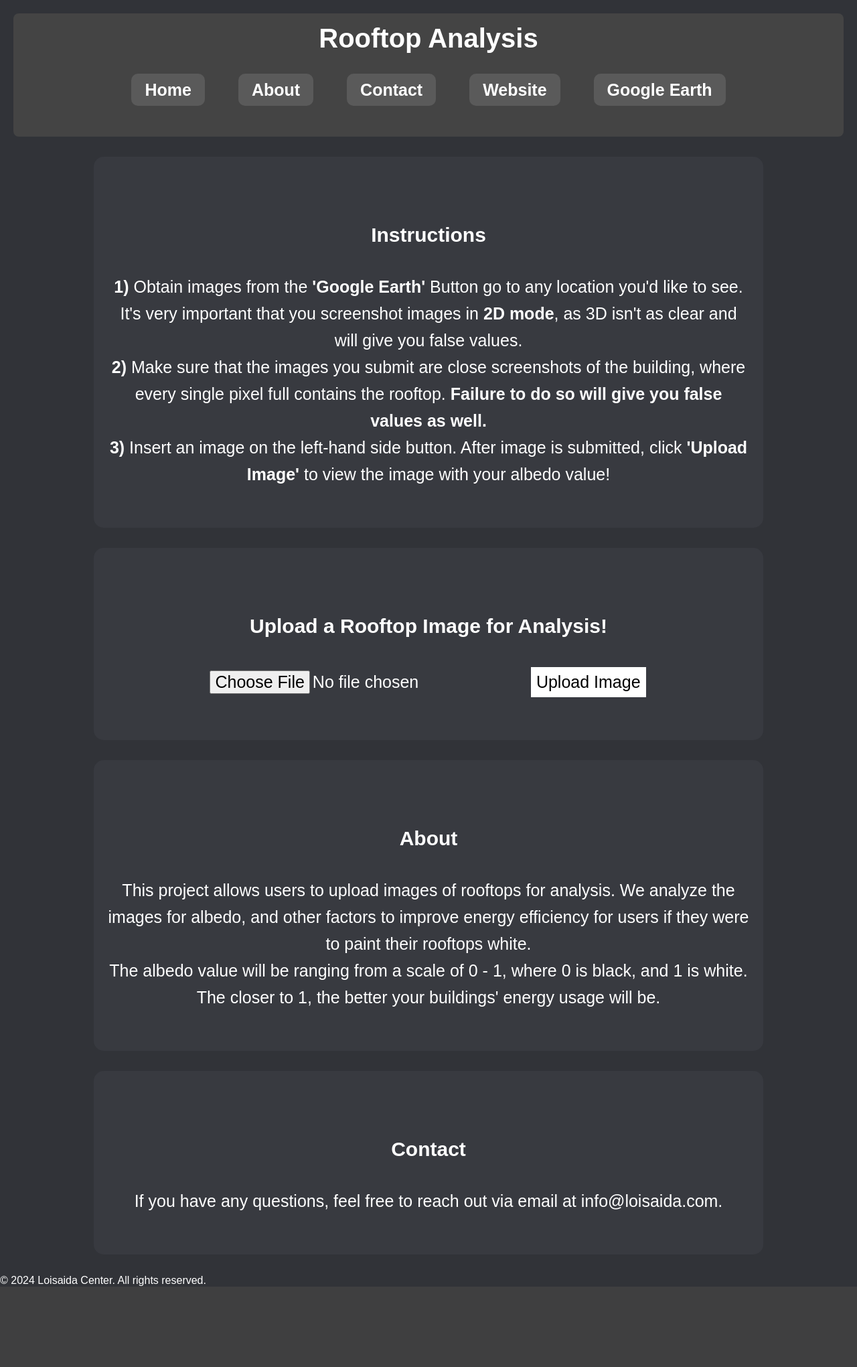
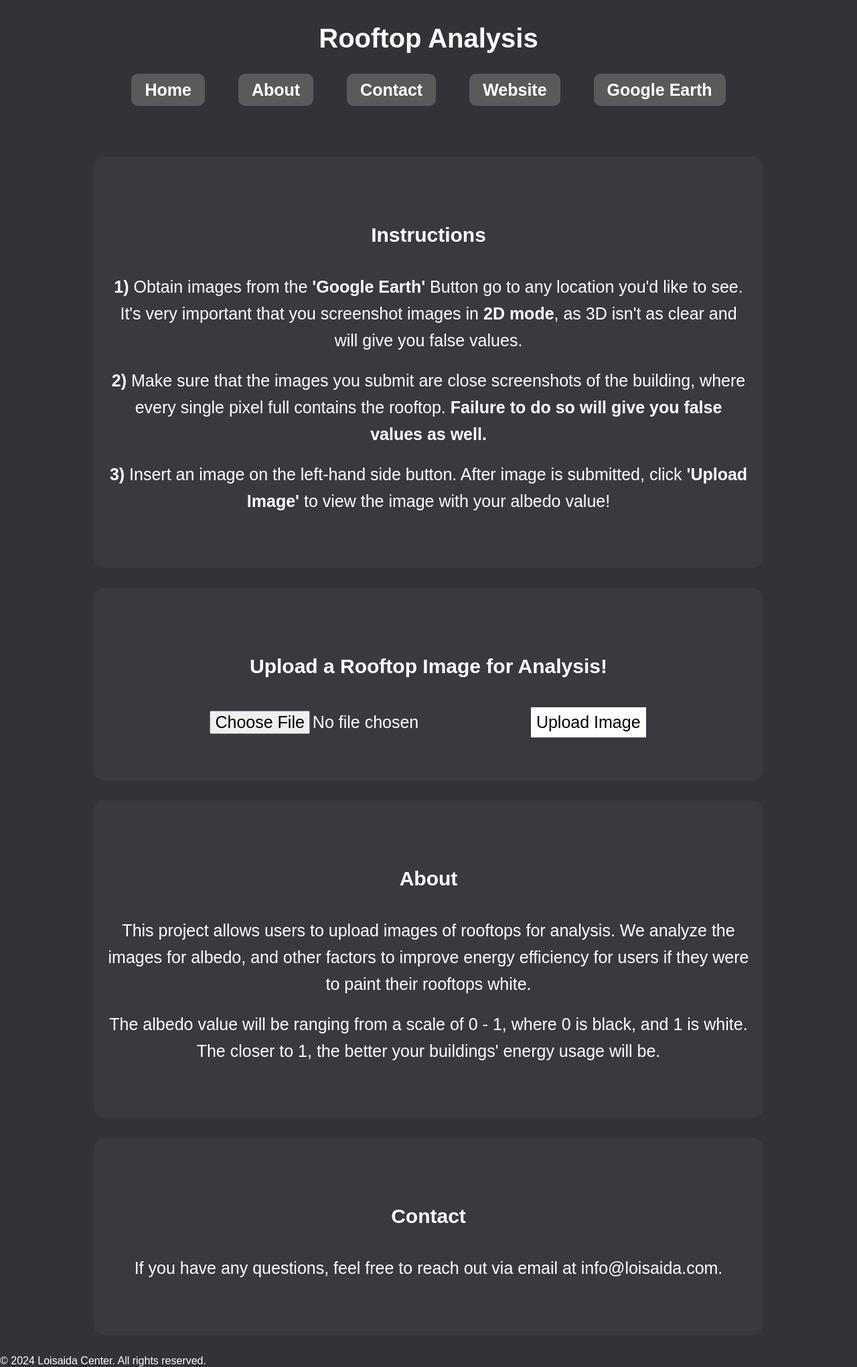
Before and after one commit to Ikyua/Rooftop-Analysis-ECOlibrium, a Flask app: page / in a window 1280 px wide. Shown: the whole page at 67% size. Before the commit the page ends 1921 px from the top, so only its background shows below. Run offline with Flask 3, Linux system fonts and the light colour scheme.

Commit message:
Update Rooftop.css
updated css with new css

```diff
--- a/static/Rooftop.css
+++ b/static/Rooftop.css
@@ -18,7 +18,6 @@ body {
 
 /* Navigation Bar Styling */
 nav {
-    background-color: #444;
     padding: 15px;
     border-radius: 8px;
     text-align: center;
@@ -54,7 +53,6 @@ nav ul li a:hover {
     background-color: #666;
 }
 
-
 /* Image Uploading */
 input {
     font-size: 25px;
@@ -88,10 +86,12 @@ section {
 
 section h1, section h2 {
     font-size: 30px;
-    margin: 40px 0;}
+    margin: 40px 0;
+}
 
 section p {
     font-size: 25px;
+    margin: 20px 0;
     line-height: 1.6;
 }
 
```
